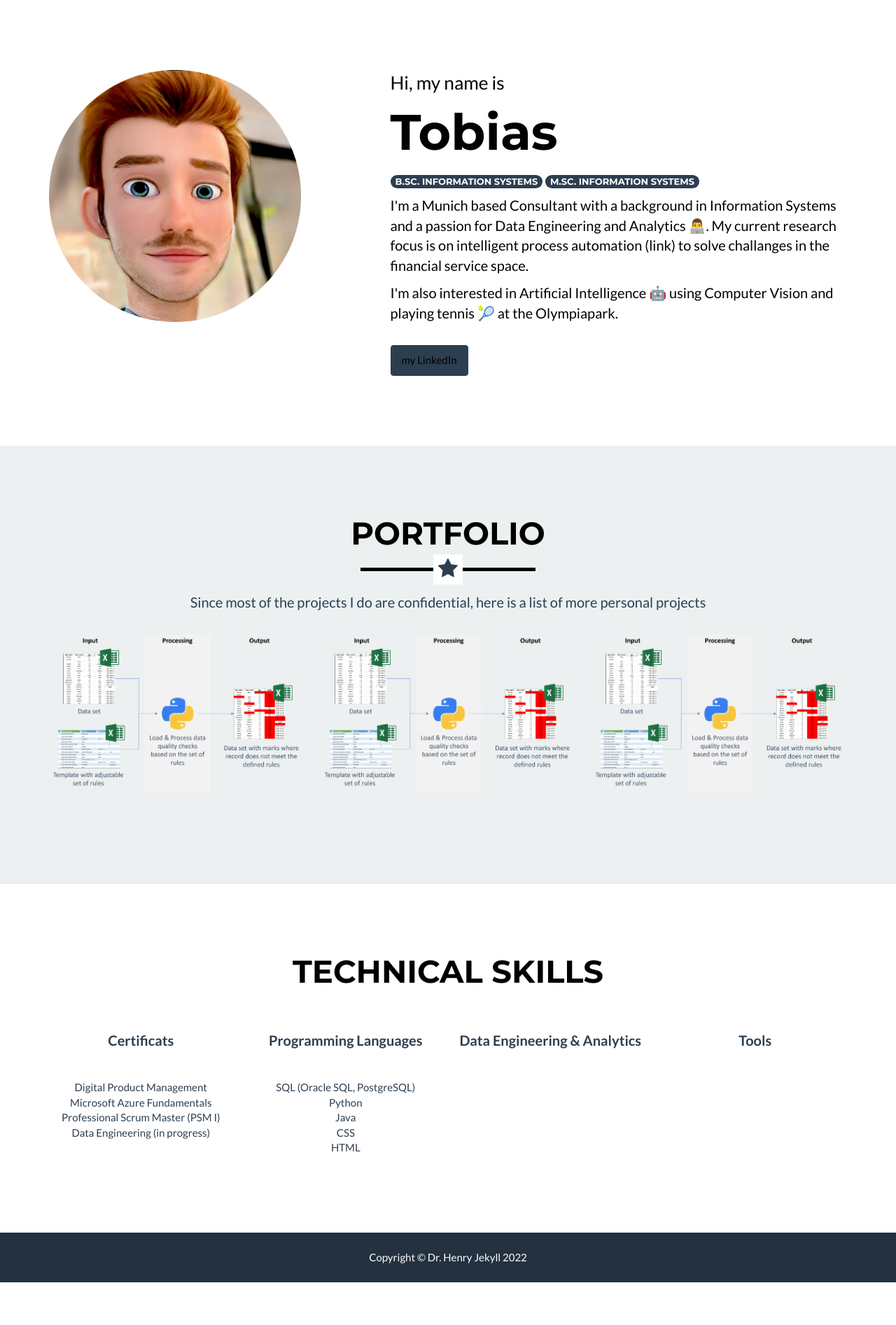
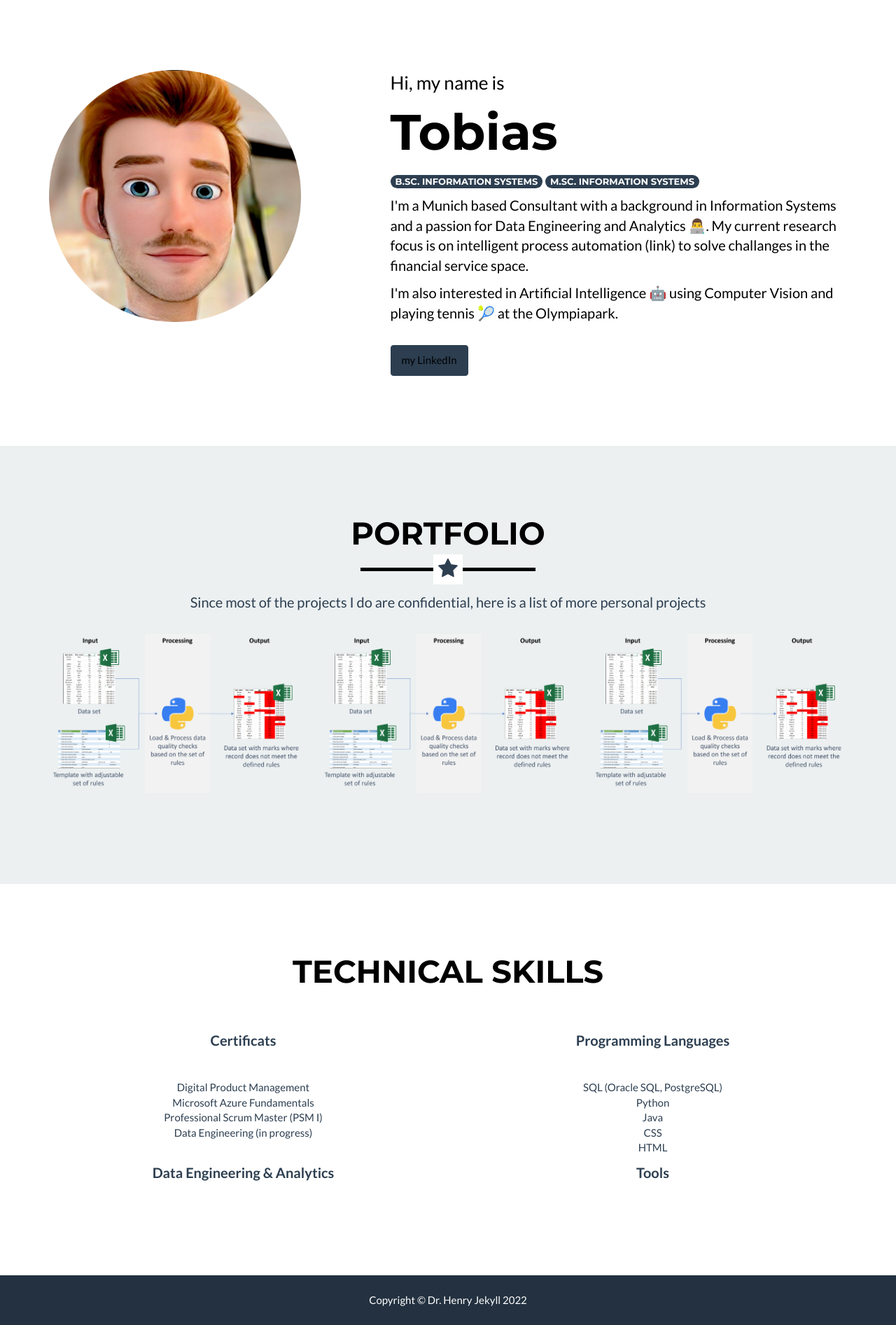
Before and after one commit to tolan005/tolan005.github.io, a Jekyll site: the page built from _posts/2014-07-18-project-1.markdown, in a window 1280 px wide. Shown: the whole page at 70% size. Built offline with Jekyll 4.4.1, drawn with Linux system fonts in a browser that asks for light colours; before the commit the page ends 1832 px from its top, so only the background shows below that.

Commit message:
Update about.html
der

```diff
--- a/_includes/about.html
+++ b/_includes/about.html
@@ -8,7 +8,7 @@
                 </div>
             </div>
             <div class="row">
-                <div class="col-lg-3 text-center">
+                <div class="col-lg-6 text-center">
                  <p><b>Certificats</b></p>
                     <br>
                    <p>
@@ -20,7 +20,7 @@
                    </ul>
                  </p>
                 </div>
-                <div class="col-lg-3 text-center">
+                <div class="col-lg-6 text-center">
                  <p><b>Programming Languages</b></p>
                     <br>
                  <p>
@@ -33,11 +33,11 @@
                    </ul>
                  </p>
                 </div>
-                <div class="col-lg-3 text-center">
+                <div class="col-lg-6 text-center">
                  <p><b>Data Engineering & Analytics</b></p>
                     <br>
                 </div>
-                <div class="col-lg-3 text-center">
+                <div class="col-lg-6 text-center">
                  <p><b>Tools</b></p>
                     <br>
                </div>
```
